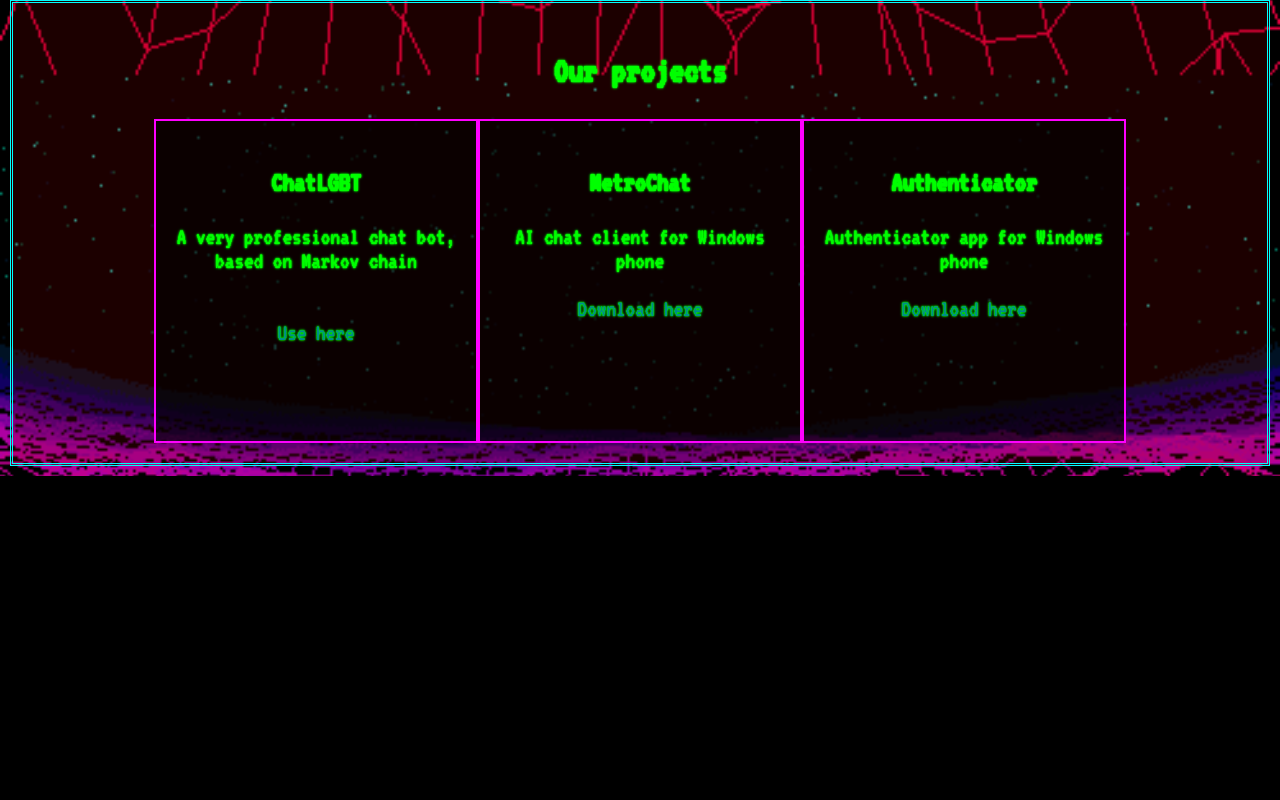
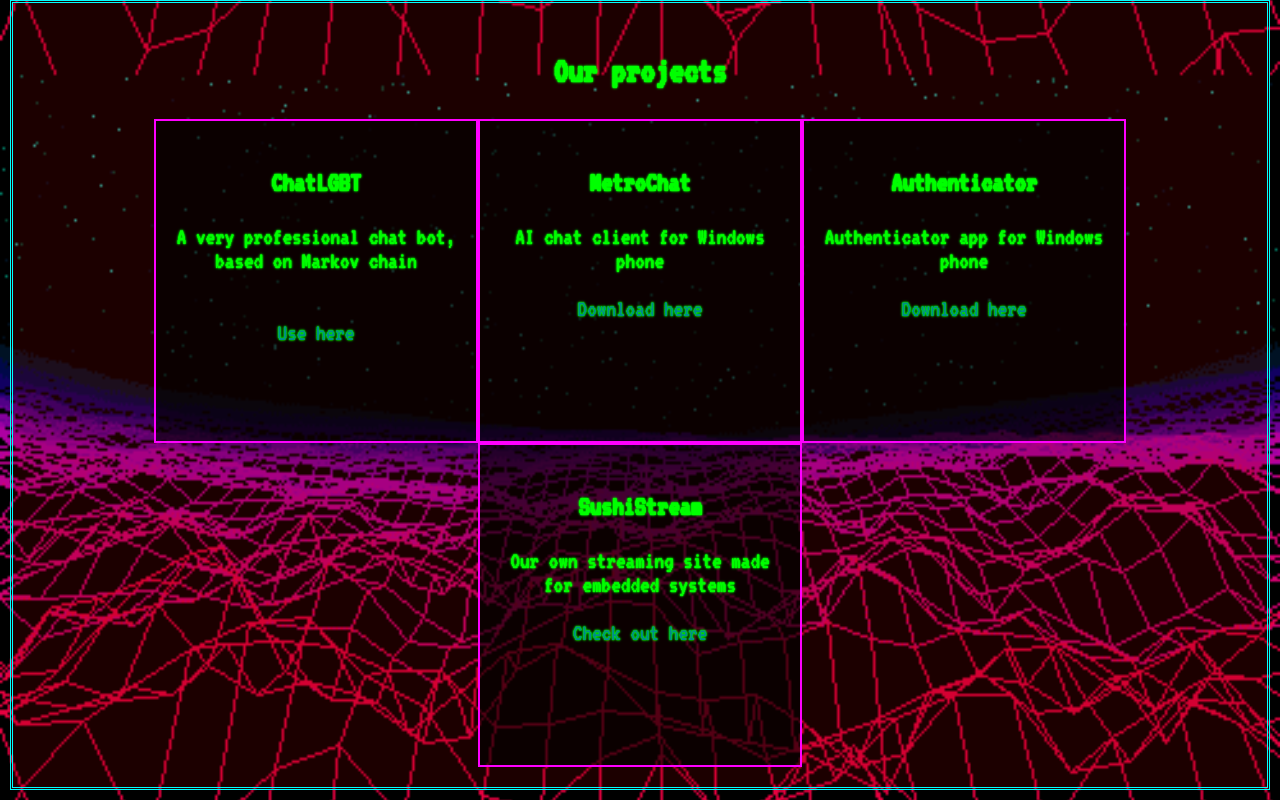
Before and after one commit to sushiware-online/sushiware.online, a plain HTML site: page index.html in a window 1280 px wide. Shown: the part 725-1525 px from the top of the page. Before the commit the page ends 1201 px from the top, so only its background shows below. Drawn offline with Linux system fonts and the light colour scheme.

Commit message:
Added SushiStream to projects

```diff
--- a/index.html
+++ b/index.html
@@ -53,6 +53,11 @@
                     <p>Authenticator app for Windows phone</p>
                     <a href="https://store.live.net.co/app/248">Download here</a>
                 </div>
+                <div class="project">
+                    <h3>SushiStream</h3>
+                    <p>Our own streaming site made for embedded systems</p>
+                    <a href="https://stream.sushiware.online">Check out here</a>
+                </div>
             </div>
         </div>
     </body>
```
